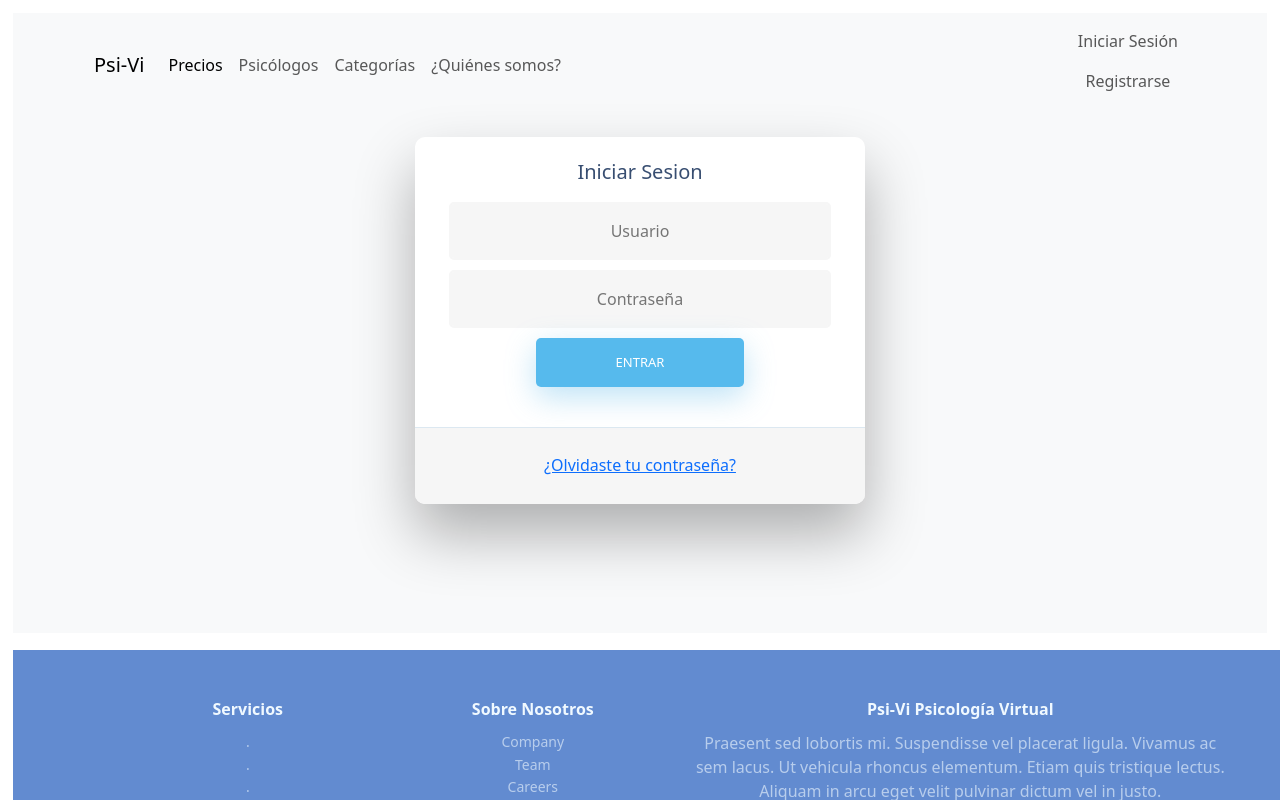
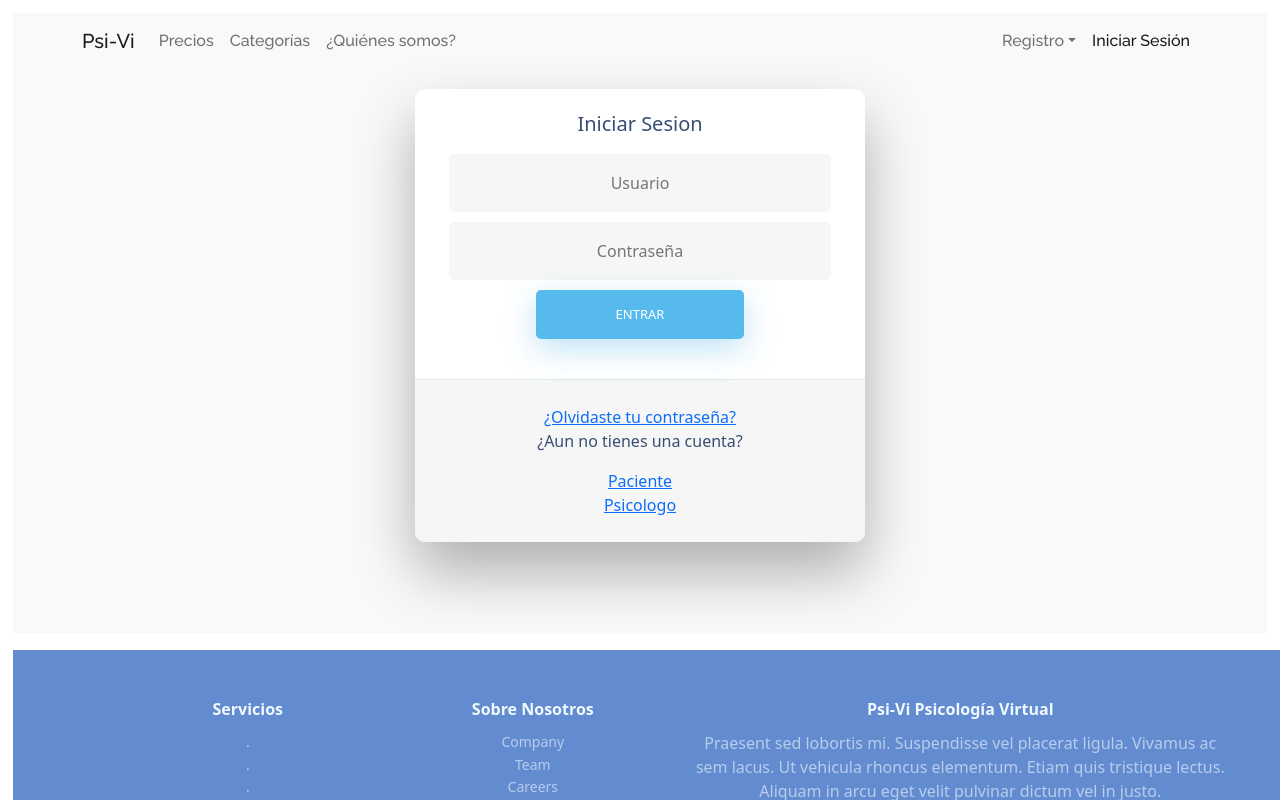
Before and after one commit to Jheb1024/psi-vi-react, a React (Create React App) app in the folder psivi-app/: page /inicio-sesion in a window 1280 px wide. Shown: the top 800 px of the page. Built offline with nearby package versions, Linux system fonts and the light colour scheme.

Commit message:
Cambios en Navbar

```diff
--- a/psivi-app/package.json
+++ b/psivi-app/package.json
@@ -7,8 +7,11 @@
     "@testing-library/react": "^12.1.4",
     "@testing-library/user-event": "^13.5.0",
     "boostrap": "^2.0.0",
+    "bootstrap": "^5.1.3",
     "react": "^17.0.2",
+    "react-bootstrap": "^2.2.1",
     "react-dom": "^17.0.2",
+    "react-router-bootstrap": "^0.26.1",
     "react-router-dom": "^6.2.2",
     "react-scripts": "5.0.0",
     "web-vitals": "^2.1.4"
--- a/psivi-app/src/App.js
+++ b/psivi-app/src/App.js
@@ -8,7 +8,7 @@ import {
   Route,
 } from "react-router-dom";
 import { Landing } from './Landing/Landing';
-import Navbar from './pages/Header/Navbar';
+import Header from './pages/Header/Navbar';
 import bootstrap from 'bootstrap';
 import Footer from './pages/Footer/Footer';
 import RegistroPsicologo from './pages/RegistroPsicologo/RegistroPsicologo';
@@ -21,7 +21,7 @@ function App() {
 
     <BrowserRouter>
       <div className="App bg-light">
-        <Navbar></Navbar>
+        <Header></Header>
         <Routes>
           <Route path="/" element={<Landing />}/>
           <Route path="/registro-psicologo" element={<RegistroPsicologo />}/>
--- a/psivi-app/src/pages/Header/Navbar.css
+++ b/psivi-app/src/pages/Header/Navbar.css
@@ -1,10 +1,15 @@
+@import url('https://fonts.googleapis.com/css2?family=Raleway:wght@500&display=swap');
 .container {
     color: #384e71 !important;
 }
-.navbar-nav{
+/*.navbar-nav{
     align-items: center;
     display: flex;
-}
+}*/
 a li{
     color: #384e71 !important;
 }
+.nav-color{
+    background-color: transparent;
+    font-family: 'Raleway', sans-serif;
+}
--- a/psivi-app/src/pages/Header/Navbar.js
+++ b/psivi-app/src/pages/Header/Navbar.js
@@ -1,49 +1,37 @@
-import React from 'react';
+import React from "react";
 import "./Navbar.css";
+import { Dropdown, Navbar, Nav, Container, NavDropdown, NavLink } from "react-bootstrap";
+import { LinkContainer } from "react-router-bootstrap";
 
-const Paciente = (
-  <li>
+const Paciente = <li></li>;
 
-  </li>
-);
+function Header() {
+  return (
+    <Navbar className="nav-color" collapseOnSelect expand="lg">
+      <Container>
+        <LinkContainer to="/">
+          <Navbar.Brand >Psi-Vi</Navbar.Brand></LinkContainer>
+        <Navbar.Toggle aria-controls="responsive-navbar-nav" />
+        <Navbar.Collapse id="responsive-navbar-nav">
+          <Nav className="me-auto">
+            <LinkContainer to="/">
+              <Nav.Link >Precios</Nav.Link></LinkContainer>
+            <LinkContainer to="/"><Nav.Link >Categorías</Nav.Link></LinkContainer>
+            <LinkContainer to="/"><Nav.Link >¿Quiénes somos?</Nav.Link></LinkContainer>
+          </Nav>
+          <Nav>
+            <NavDropdown title="Registro" id="collasible-nav-dropdown">
+              <NavDropdown.Item href="registro-psicologo">Psicologo</NavDropdown.Item>
+              <NavDropdown.Item href="registro-paciente">Paciente</NavDropdown.Item>
+            </NavDropdown>
+            <LinkContainer to="/inicio-sesion"><Nav.Link>Iniciar Sesión</Nav.Link></LinkContainer>
 
-function Navbar() {
-  return (
-    <div className='container'>
-      <nav class="navbar navbar-expand-md navbar-light bg-light">
-        <div class="container-fluid">
-          <a class="navbar-brand .text-blue .text-darken-lg" href="/">Psi-Vi</a>
-          <button class="navbar-toggler" type="button" data-bs-toggle="collapse" data-bs-target="#navbarText" aria-controls="navbarText" aria-expanded="false" aria-label="Toggle navigation">
-            <span class="navbar-toggler-icon"></span>
-          </button>
-          <div class="collapse navbar-collapse" id="navbarText">
-            <ul class="navbar-nav me-auto mb-2 mb-lg-0">
-              <li class="nav-item">
-                <a class="nav-link active" aria-current="page" href="#">Precios</a>
-              </li>
-              <li class="nav-item">
-                <a class="nav-link" href="#">Psicólogos</a>
-              </li>
-              <li class="nav-item">
-                <a class="nav-link" href="#">Categorías</a>
-              </li>
-              <li class="nav-item">
-                <a class="nav-link" href="#">¿Quiénes somos?</a>
-              </li>
-            </ul>
 
-            <ul class="navbar-nav mb-2 ">
-              <li class="nav-item">
-                <a class="nav-link" href="/inicio-sesion">Iniciar Sesión</a>
-                <a class="nav-link" href="/">Registrarse</a>
-              </li>
-            </ul>
-
-          </div>
-        </div>
-      </nav>
-    </div>
-  )
+          </Nav>
+        </Navbar.Collapse>
+      </Container>
+    </Navbar>
+  );
 }
 
-export default Navbar
+export default Header;
--- a/psivi-app/src/pages/InicioSesion/InicioSesion.jsx
+++ b/psivi-app/src/pages/InicioSesion/InicioSesion.jsx
@@ -1,5 +1,6 @@
 import React from 'react'
 import "./InicioSesion.css";
+import {Link} from "react-router-dom";
 
 function InicioSesion() {
     return (
@@ -19,7 +20,11 @@ function InicioSesion() {
 
 
                 <div id="formFooter">
-                    <a class="underlineHover" href="#">¿Olvidaste tu contraseña?</a>
+                    <Link to="/">¿Olvidaste tu contraseña?</Link>
+                    <p>¿Aun no tienes una cuenta?</p>
+                    <Link to="/registro-paciente"> Paciente</Link>
+                    <br></br>
+                    <Link to="/registro-psicologo"> Psicologo</Link>
                 </div>
 
             </div>
```
Also changed, not shown: 1 other file (tests, documents, lock files or other folders).
